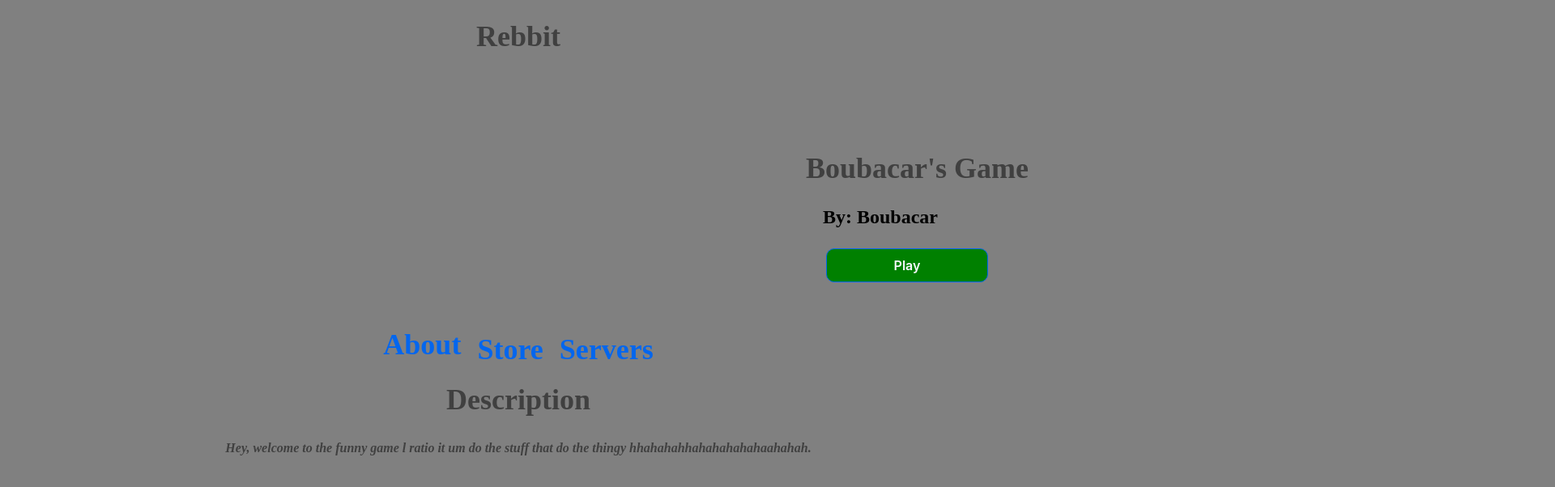
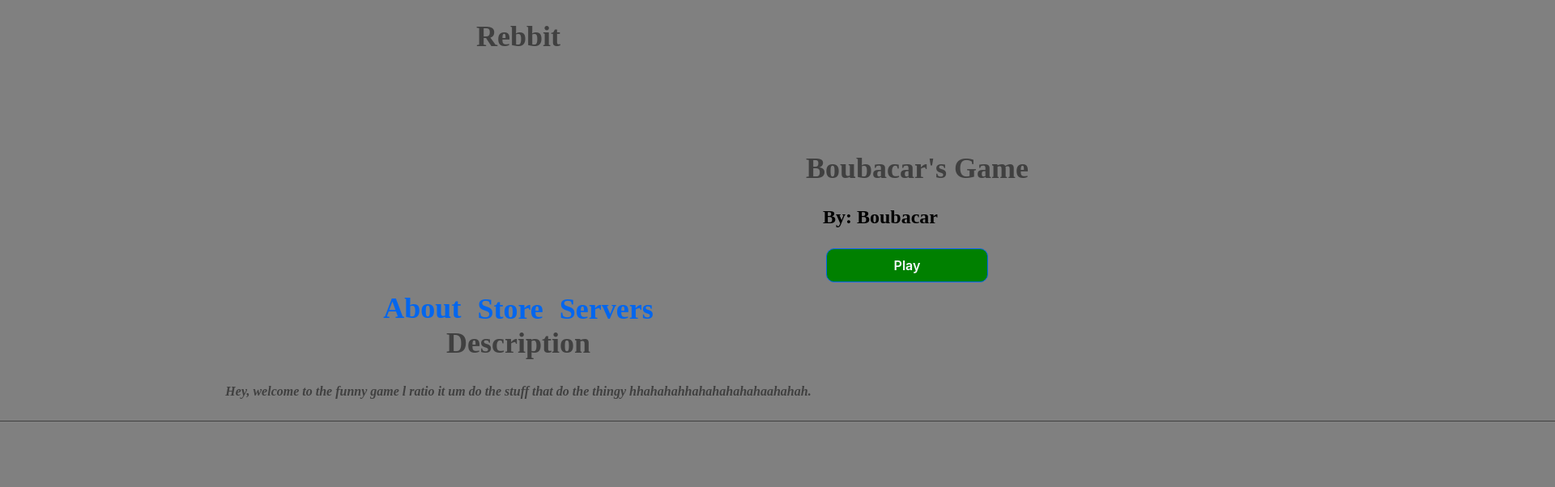
Before and after one commit to nothankyouwdym/Roblox-Page-Project, a React (Vite) app: page /About in a window 1280 px wide. Shown: the top 602 px of the page at 81% size, 1920 px wide, since content can reach past the window. Built offline with nearby package versions, Linux system fonts and the light colour scheme.

Commit message:
2 files modified, 1 added

```diff
--- a/src/About.jsx
+++ b/src/About.jsx
@@ -1,3 +1,4 @@
+import MakeTBlackL from "./MakeTBlackL"
 
 
 
@@ -12,6 +13,12 @@ const About = () =>{
           </em>
         </strong>
       </p>
+
+      <MakeTBlackL />
+
+      <section>
+
+      </section>
     </section>
   )
 }
--- /dev/null
+++ b/src/MakeTBlackL.jsx
@@ -0,0 +1,9 @@
+
+
+const MakeTBlackL = () =>{
+  return(
+    <div id="tbl">sdsdssd</div>
+  )
+}
+
+export default MakeTBlackL
--- a/src/index.css
+++ b/src/index.css
@@ -41,12 +41,14 @@ body {
 
 #lower{
   position: relative;
-  top: 100px;
+  top: 50px;
   display: inline-flex;
   margin: 10px;
 }
 
 #lower-text{
+  position: relative;
+  bottom: 70px;
   margin: 85px;
 }
 
@@ -57,7 +59,7 @@ body {
 #lower-links-first{
   position: relative;
   margin: 10px;
-  top: 10px;
+  top: 15px;
 }
 
 /**
@@ -404,6 +406,16 @@ body {
   color: #404040;
   background: grey;
   font-size: 1rem;
+}
+
+#tbl{
+  background: #404040;
+  text-align: center;
+  width: 900rem;
+  height: 1px;
+  color: #404040;
+  position: relative;
+  right: 100px;
 }
 
 p,
```
